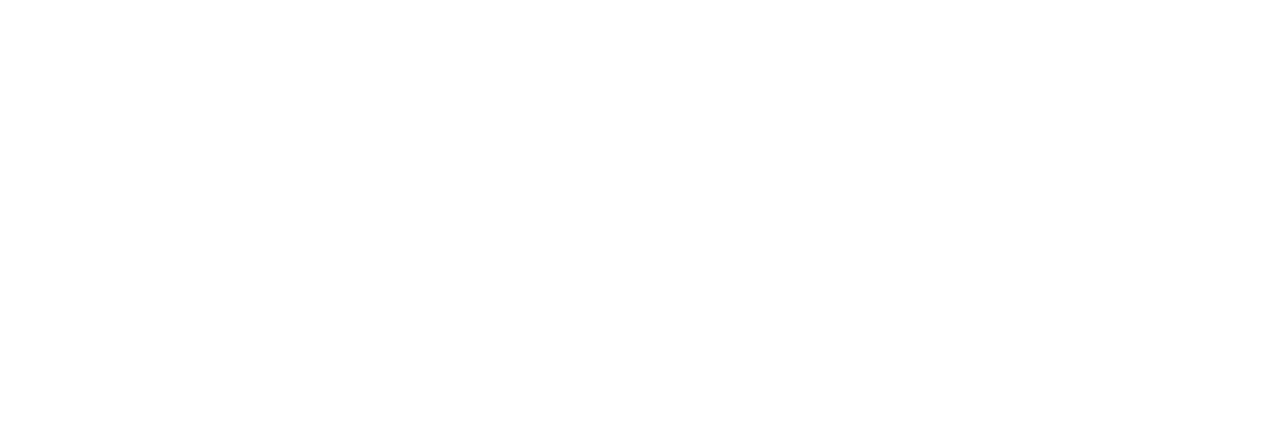
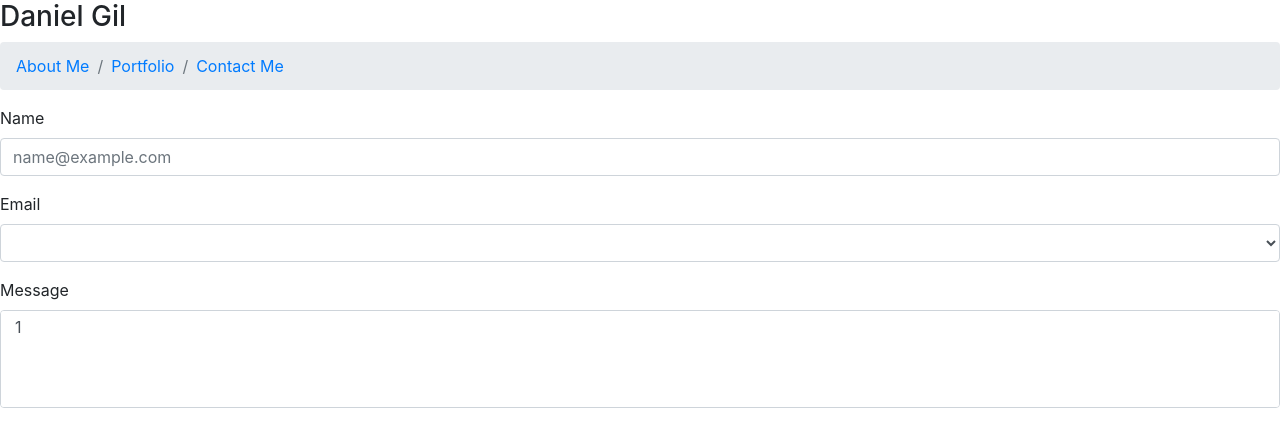
Before and after one commit to makeithappentodayyes/Portfolio, a plain HTML site: page contact.html in a window 1280 px wide. Drawn offline with nearby package versions, Linux system fonts and the light colour scheme.

Commit message:
sepated code into different files

```diff
--- a/contact.html
+++ b/contact.html
@@ -0,0 +1,58 @@
+<!DOCTYPE html>
+<html lang="en">
+<head>
+        <meta charset="UTF-8">
+        <meta name="viewport" content="width=device-width, initial-scale=1.0">
+        <meta http-equiv="X-UA-Compatible" content="ie=edge">
+        <title>Portfolio</title>
+        <link rel="stylesheet" href="https://maxcdn.bootstrapcdn.com/bootstrap/4.0.0/css/bootstrap.min.css">
+        <link rel="stylesheet" href="https://stackpath.bootstrapcdn.com/font-awesome/4.7.0/css/font-awesome.min.css">
+
+
+</head>
+<body>
+
+
+
+<h3>Daniel Gil</h3><nav aria-label="breadcrumb">
+        <ol class="breadcrumb">
+          <li class="breadcrumb-item"><a href="index.html">About Me</a></li>
+          <li class="breadcrumb-item"><a href="portfolio.html">Portfolio</a></li>
+          <li class="breadcrumb-item"><a href="contact.html">Contact Me</a></li>
+
+
+        </ol>
+      </nav>
+      <p> <a name="contactme">  </a> </p>
+      <form>
+          <div class="form-group">
+            <label for="exampleFormControlInput1">Name</label>
+            <input type="email" class="form-control" id="exampleFormControlInput1" placeholder="name@example.com">
+          </div>
+          <div class="form-group">
+            <label for="exampleFormControlSelect1">Email</label>
+            <select class="form-control" id="exampleFormControlSelect1">
+              <option></option>
+              <option></option>
+              <option></option>
+              <option></option>
+              <option></option>
+            </select>
+          </div>
+          <div class="form-group">
+            <label for="exampleFormControlSelect2">Message</label>
+            <select multiple class="form-control" id="exampleFormControlSelect2">
+              <option>1</option>
+              <option></option>
+              <option></option>
+              <option></option>
+              <option></option>
+            </select>
+          </div>
+
+        </form>
+
+
+
+</body>
+</html>
```
Also changed, not shown: portfolio.html (+31 -4 lines).
